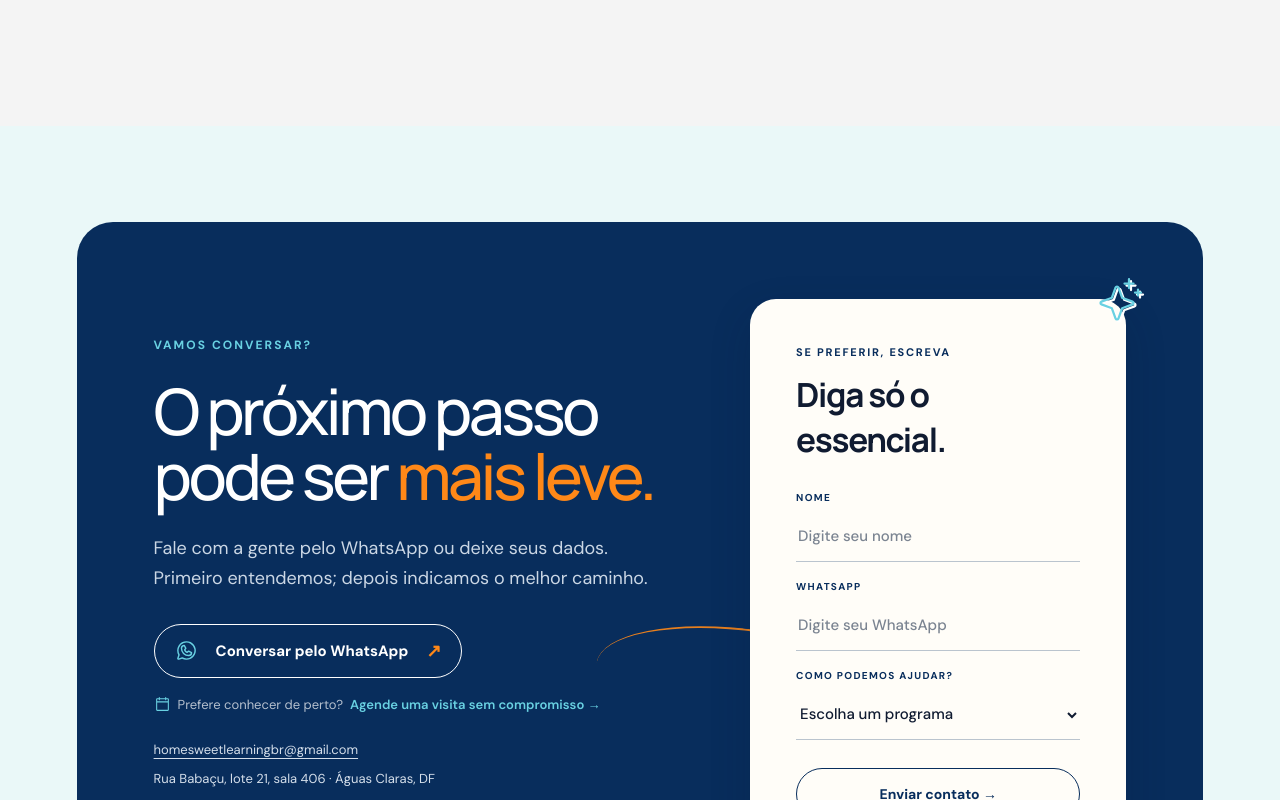
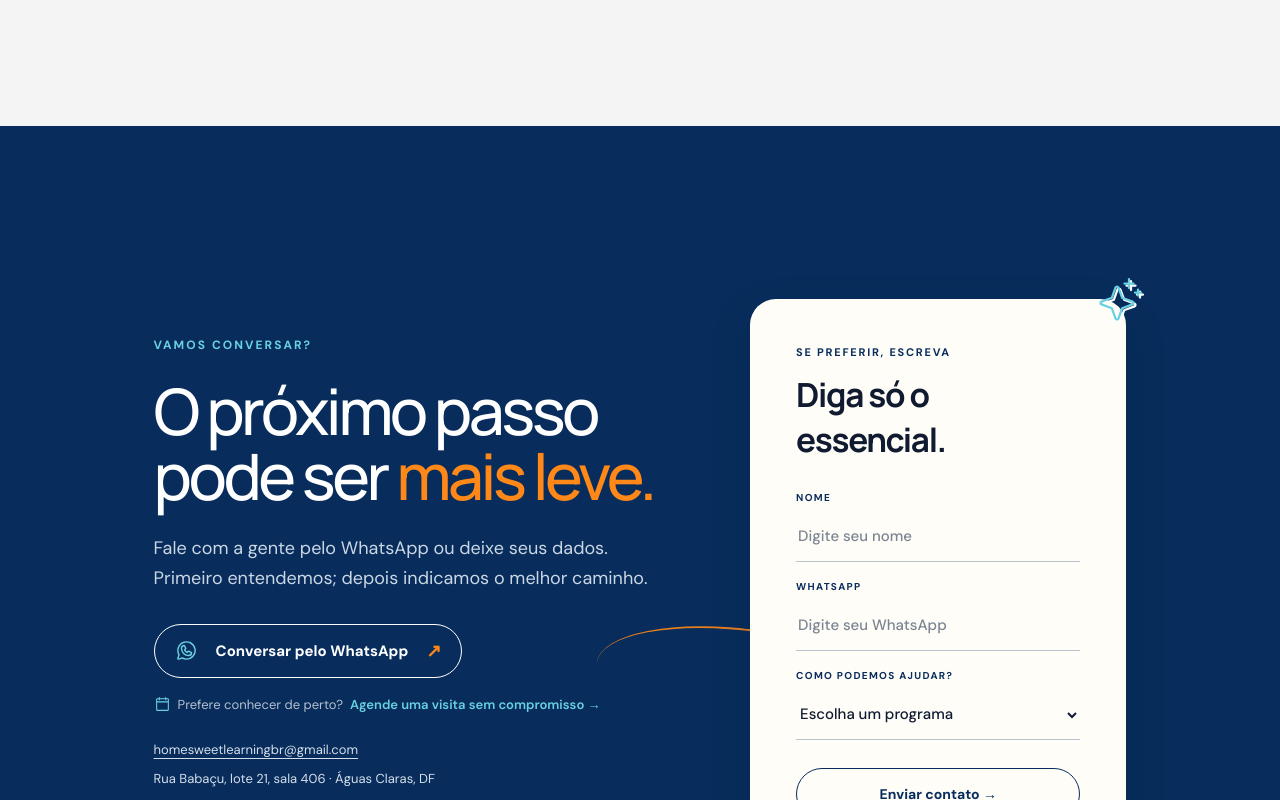
Before and after one commit to gabriellapdiniz/hslsitefisico, a Next.js app: page / in a window 1280 px wide. Shown: the part 4580-5380 px from the top of the page. Built offline with nearby package versions, Linux system fonts and the light colour scheme.

Commit message:
Use navy background for contact section

```diff
--- a/app/contact.css
+++ b/app/contact.css
@@ -1,4 +1,4 @@
-.contact{display:block;background:#eaf8f8;padding:96px 6vw;color:#fff}
+.contact{display:block;background:var(--navy);padding:96px 6vw;color:#fff}
 .contact-panel{max-width:1370px;margin:auto;position:relative;display:grid;grid-template-columns:58fr 42fr;gap:clamp(42px,6vw,90px);align-items:center;background:var(--navy);border-radius:36px;padding:clamp(52px,6vw,88px);overflow:hidden}
 .contact-copy{position:relative;z-index:2}
 .contact-copy h2{font-size:clamp(42px,5vw,70px);margin:24px 0 26px}
```
